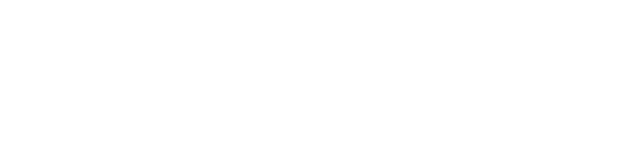
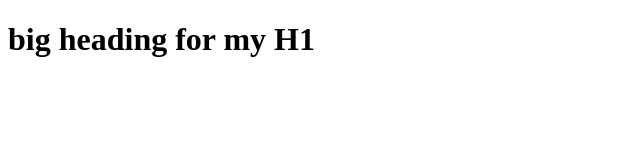
Before and after one commit to mathieucbd/literate-guide, a plain HTML site: page index.html in a window 1280 px wide. Shown: the whole page, without its empty margins (0-640 px from the left). Drawn offline with Linux system fonts and the light colour scheme.

Commit message:
big heading added

```diff
--- a/index.html
+++ b/index.html
@@ -5,6 +5,11 @@
     <title>The title of my page</title>
 </head>
 
+    <h1>
+
+        big heading for my H1
+    </h1>
+
 
 <body>
 
```
